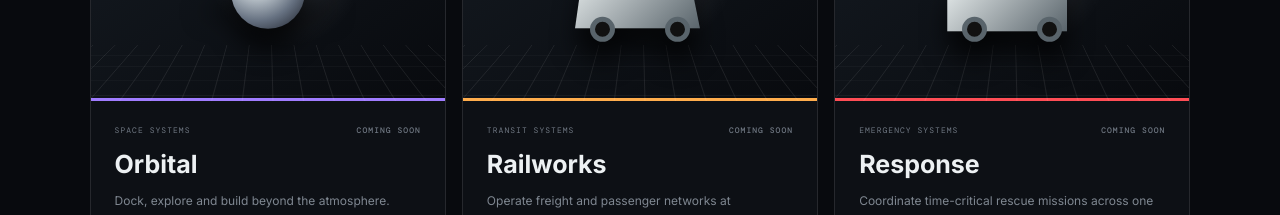
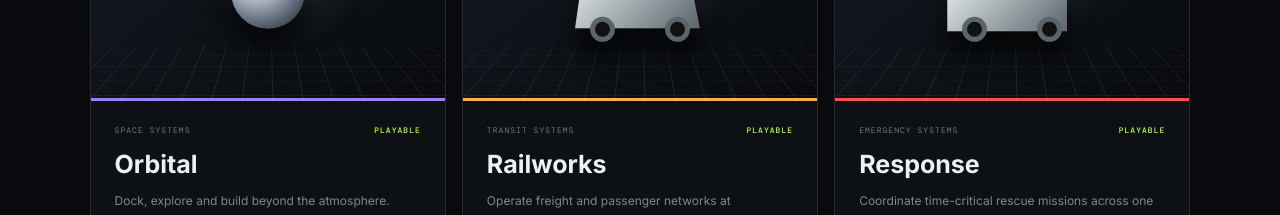
Before and after one commit to PVirgil/SimuVerse, a React (Vite) app: page / in a window 1280 px wide. Shown: the part 1700-1915 px from the top of the page. Built offline with nearby package versions, Linux system fonts and the light colour scheme.

Commit message:
Update simulators.ts

```diff
--- a/src/data/simulators.ts
+++ b/src/data/simulators.ts
@@ -41,7 +41,7 @@ export const simulators: Simulator[] = [
     title: "Orbital",
     eyebrow: "SPACE SYSTEMS",
     description: "Dock, explore and build beyond the atmosphere.",
-    status: "COMING SOON",
+    status: "PLAYABLE",
     accent: "violet",
     stat: "0.8 AU",
   },
@@ -50,7 +50,7 @@ export const simulators: Simulator[] = [
     title: "Railworks",
     eyebrow: "TRANSIT SYSTEMS",
     description: "Operate freight and passenger networks at continental scale.",
-    status: "COMING SOON",
+    status: "PLAYABLE",
     accent: "orange",
     stat: "6,200 T",
   },
@@ -59,7 +59,7 @@ export const simulators: Simulator[] = [
     title: "Response",
     eyebrow: "EMERGENCY SYSTEMS",
     description: "Coordinate time-critical rescue missions across one shared city.",
-    status: "COMING SOON",
+    status: "PLAYABLE",
     accent: "red",
     stat: "CODE 3",
   },
```
